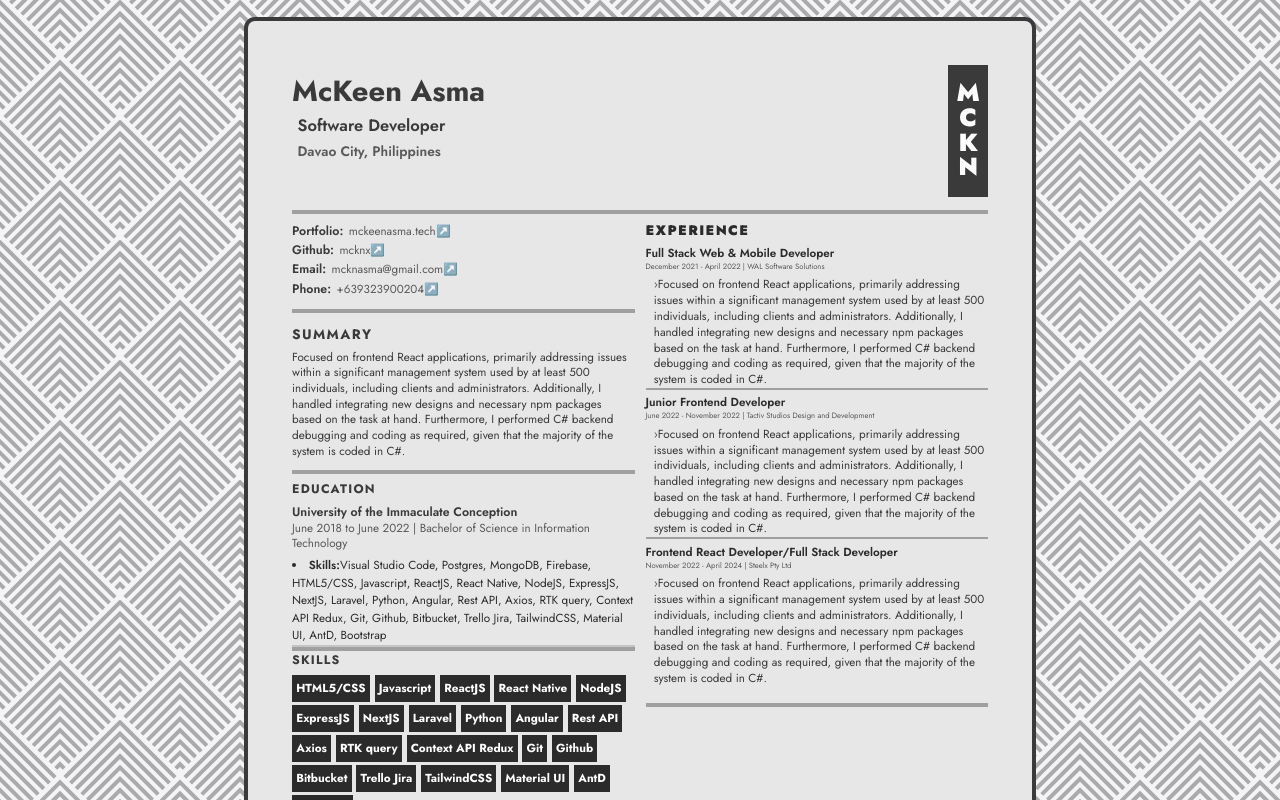
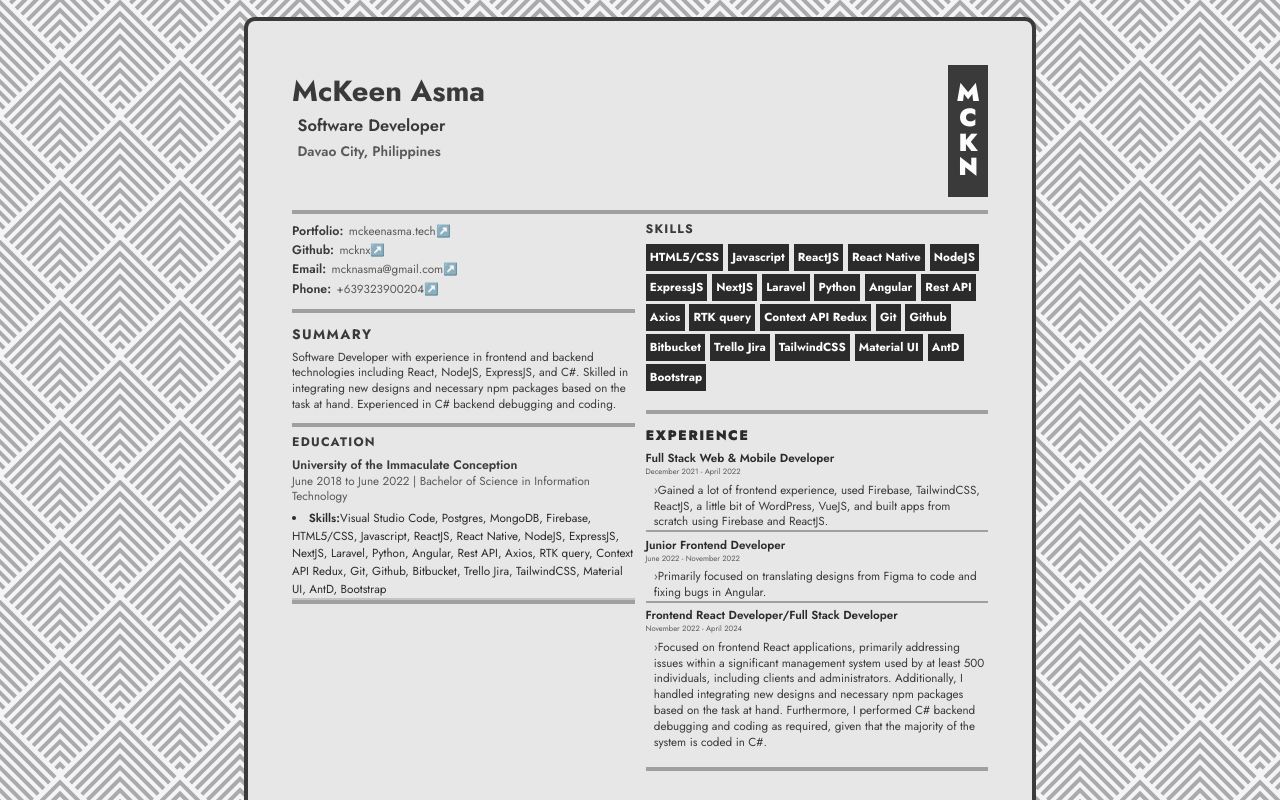
Before and after one commit to mcknx/mckn, a React (Vite) app: page / in a window 1280 px wide. Shown: the top 800 px of the page. Built offline with nearby package versions, Linux system fonts and the light colour scheme; a web font is replaced by a local one.

Commit message:
may updates

```diff
--- a/index.html
+++ b/index.html
@@ -3,12 +3,11 @@
 
 <head>
   <meta charset="UTF-8" />
-  <link rel="icon" type="image/webp+xml" href="/logo.webp" />
   <meta name="description" content="Full Stack Web Developer" />
     <meta name="keywords" content="resume,cv,Mckeen Asma" />
     <meta name="author" content="Mckeen Asma" />
   <meta name="viewport" content="width=device-width, initial-scale=1.0" />
-  <title>Faithful Development Home</title>
+  <title>Mckn Home</title>
   <link href="https://fonts.googleapis.com/css2?family=Poppins:wght@400;500;600;700&display=swap" rel="stylesheet">
   <link
       href="https://cdnjs.cloudflare.com/ajax/libs/font-awesome/5.15.2/css/all.min.css"
--- a/src/components/App.tsx
+++ b/src/components/App.tsx
@@ -53,7 +53,7 @@
     {
       tag: 'p',
       className: 'mt-2 leading-normal text-gray-700 text-md',
-      text: 'Focused on frontend React applications, primarily addressing issues within a significant management system used by at least 500 individuals, including clients and administrators. Additionally, I handled integrating new designs and necessary npm packages based on the task at hand. Furthermore, I performed C# backend debugging and coding as required, given that the majority of the system is coded in C#.'
+      text: 'Software Developer with experience in frontend and backend technologies including React, NodeJS, ExpressJS, and C#. Skilled in integrating new designs and necessary npm packages based on the task at hand. Experienced in C# backend debugging and coding.'
     }
   ]
 
@@ -105,22 +105,24 @@
   const jobs = [
     {
       title: 'Full Stack Web & Mobile Developer',
-      duration: 'December 2021 - April 2022 | WAL Software Solutions',
+      company: 'WAL Software Solutions',
+      duration: 'December 2021 - April 2022',
       responsibilities: [
-        'Focused on frontend React applications, primarily addressing issues within a significant management system used by at least 500 individuals, including clients and administrators. Additionally, I handled integrating new designs and necessary npm packages based on the task at hand. Furthermore, I performed C# backend debugging and coding as required, given that the majority of the system is coded in C#.'
+        'Gained a lot of frontend experience, used Firebase, TailwindCSS, ReactJS, a little bit of WordPress, VueJS, and built apps from scratch using Firebase and ReactJS.'
       ]
     },
     {
       title: 'Junior Frontend Developer',
-      duration:
-        'June 2022 - November 2022 | Tactiv Studios Design and Development',
+      company: 'Tactiv Studios Design and Development',
+      duration: 'June 2022 - November 2022',
       responsibilities: [
-        'Focused on frontend React applications, primarily addressing issues within a significant management system used by at least 500 individuals, including clients and administrators. Additionally, I handled integrating new designs and necessary npm packages based on the task at hand. Furthermore, I performed C# backend debugging and coding as required, given that the majority of the system is coded in C#.'
+        'Primarily focused on translating designs from Figma to code and fixing bugs in Angular.'
       ]
     },
     {
       title: 'Frontend React Developer/Full Stack Developer',
-      duration: 'November 2022 - April 2024 | Steelx Pty Ltd',
+      company: 'Steelx Pty Ltd',
+      duration: 'November 2022 - April 2024',
       responsibilities: [
         'Focused on frontend React applications, primarily addressing issues within a significant management system used by at least 500 individuals, including clients and administrators. Additionally, I handled integrating new designs and necessary npm packages based on the task at hand. Furthermore, I performed C# backend debugging and coding as required, given that the majority of the system is coded in C#.'
       ]
--- a/vite.config.ts
+++ b/vite.config.ts
@@ -6,6 +6,9 @@
 // https://vitejs.dev/config https://vitest.dev/config
 export default defineConfig({
   plugins: [react(), tsconfigPaths()],
+  build: {
+    outDir: 'build'
+  },
   test: {
     globals: true,
     environment: 'happy-dom',
```
